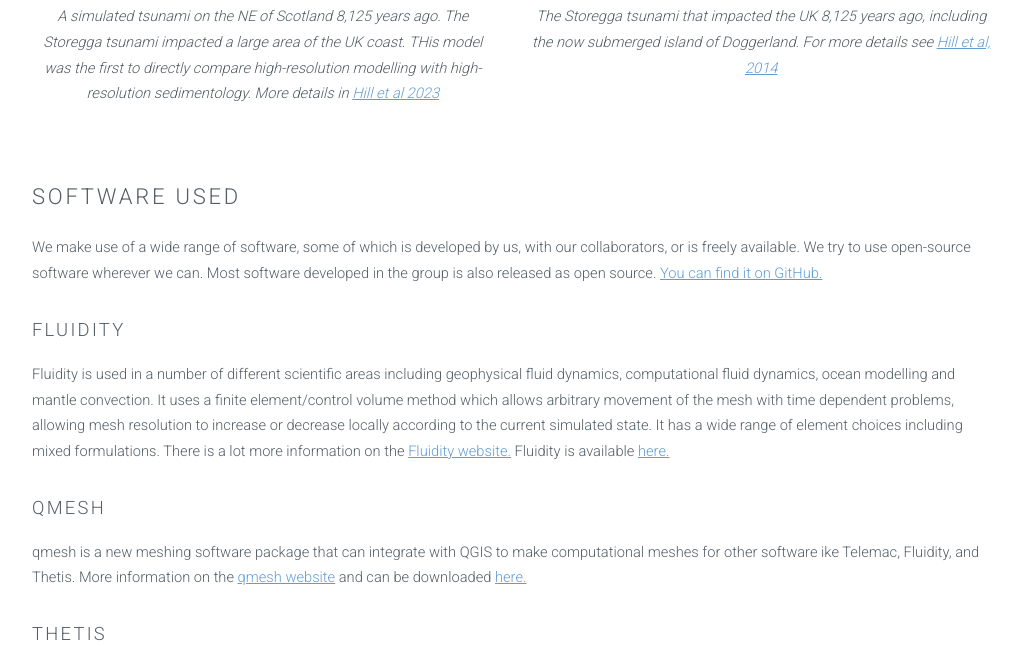
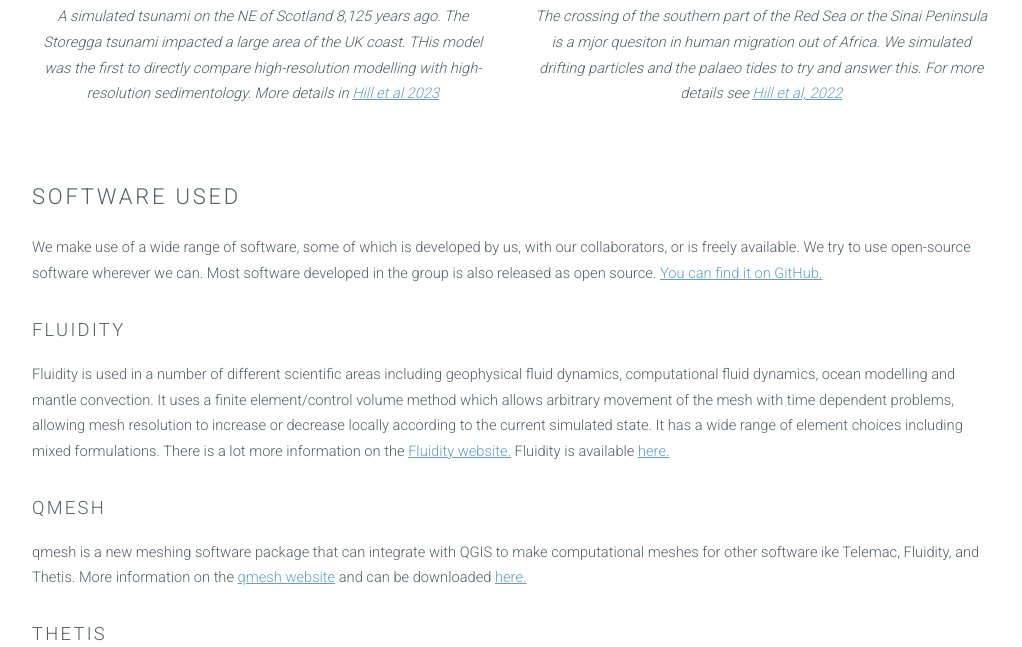
Before and after one commit to EnvModellingGroup/EnvModellingGroup.github.io, a Jekyll site: the page built from index.html, in a window 1280 px wide and 900 px high, scrolled down 900 px, cut to the strip 253-900 px from the top of the window. Shown: the whole strip, without its empty margins (128-1150 px from the left). Built offline with Jekyll 4.4.1, drawn with Linux system fonts in a browser that asks for light colours.

Commit message:
more recent video

```diff
--- a/index.html
+++ b/index.html
@@ -33,8 +33,8 @@ keywords: York, University of York, Jon Hill, Hill, Hill lab, computational flui
                <div class="6u">
                   <p>
                   <center>
-                  <iframe width="560" height="315" src="https://www.youtube.com/embed/e1ZiVUovkrw?rel=0" frameborder="0" allowfullscreen></iframe><br>
-                  <i>The Storegga tsunami that impacted the UK 8,125 years ago, including the now submerged island of Doggerland. For more details see <a href="http://www.sciencedirect.com/science/article/pii/S1463500314001164">Hill et al, 2014</a></i>
+                  <iframe width="560" height="315" src="https://www.youtube.com/embed/OqAdtYXmc4I?si=FDIiFJvH94JF21MS" title="YouTube video player" frameborder="0" allow="accelerometer; autoplay; clipboard-write; encrypted-media; gyroscope; picture-in-picture; web-share" allowfullscreen></iframe><br>
+                  <i>The crossing of the southern part of the Red Sea or the Sinai Peninsula is a mjor quesiton in human migration out of Africa. We simulated drifting particles and the palaeo tides to try and answer this. For more details see <a href="https://doi.org/10.1016/j.quascirev.2022.107719">Hill et al, 2022</a></i>
                   </center>
                   </p>
                </div>
```
